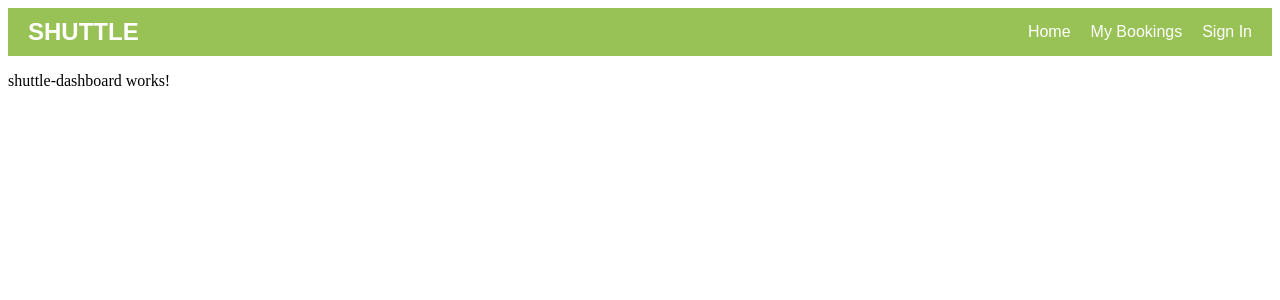
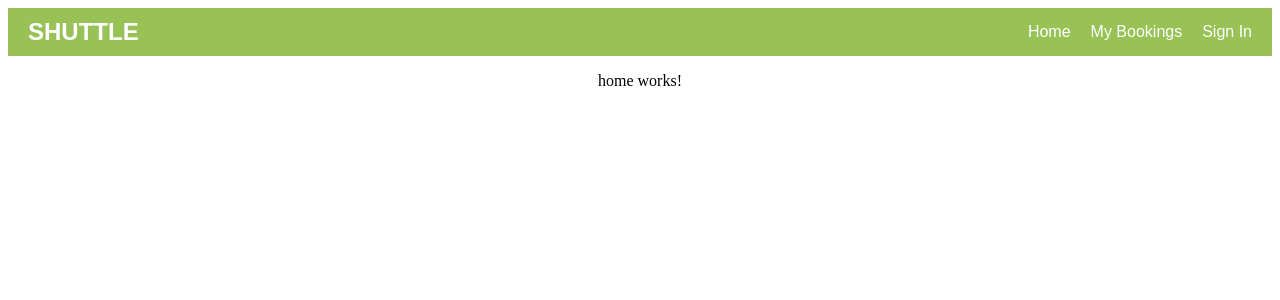
Before and after one commit to GS-Khaira/Shuttle, an Angular app in the folder shuttle/: page / in a window 1280 px wide. Shown: the top 300 px of the page. Built offline with nearby package versions, Linux system fonts and the light colour scheme.

Commit message:
feat(home): created home page and adjusted sop dashboard css

```diff
--- /dev/null
+++ b/shuttle/src/app/Components/home/home.component.html
@@ -0,0 +1 @@
+<p>home works!</p>
--- a/shuttle/src/app/Components/shuttle-dashboard/shuttle-dashboard.component.html
+++ b/shuttle/src/app/Components/shuttle-dashboard/shuttle-dashboard.component.html
@@ -1,2 +1,5 @@
 <app-nav-bar></app-nav-bar>
-<p>shuttle-dashboard works!</p>
+
+<div class="shuttle-dashboard">
+    <app-home></app-home>
+</div>
--- a/shuttle/src/app/Components/shuttle-dashboard/shuttle-dashboard.component.scss
+++ b/shuttle/src/app/Components/shuttle-dashboard/shuttle-dashboard.component.scss
@@ -0,0 +1,5 @@
+.shuttle-dashboard{
+    display: flex;
+    align-items: center;
+    justify-content: center;
+}
--- a/shuttle/src/app/Components/shuttle-dashboard/shuttle-dashboard.component.ts
+++ b/shuttle/src/app/Components/shuttle-dashboard/shuttle-dashboard.component.ts
@@ -1,9 +1,10 @@
 import { Component } from '@angular/core';
 import { NavBarComponent } from '../nav-bar/nav-bar.component';
+import { HomeComponent } from "../home/home.component";
 
 @Component({
   selector: 'app-shuttle-dashboard',
-  imports: [NavBarComponent],
+  imports: [NavBarComponent, HomeComponent],
   templateUrl: './shuttle-dashboard.component.html',
   styleUrl: './shuttle-dashboard.component.scss'
 })
```
Also changed, not shown: shuttle/src/app/Components/home/home.component.ts (added, +11 -0 lines), shuttle/src/app/Components/home/home.component.scss (added), 1 other file (tests, documents, lock files or other folders).
